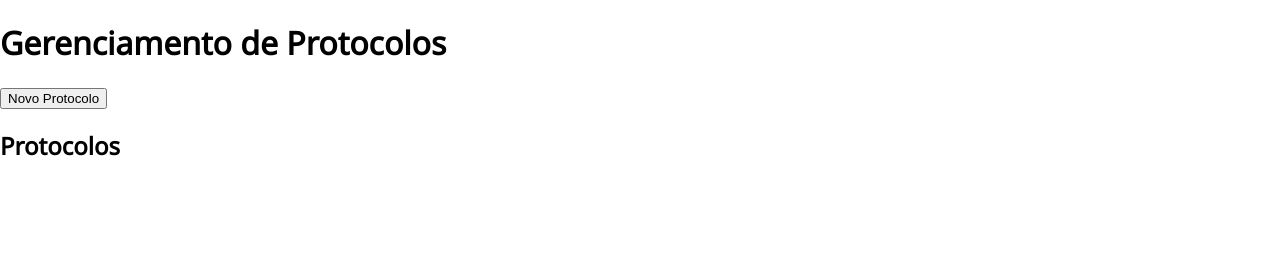
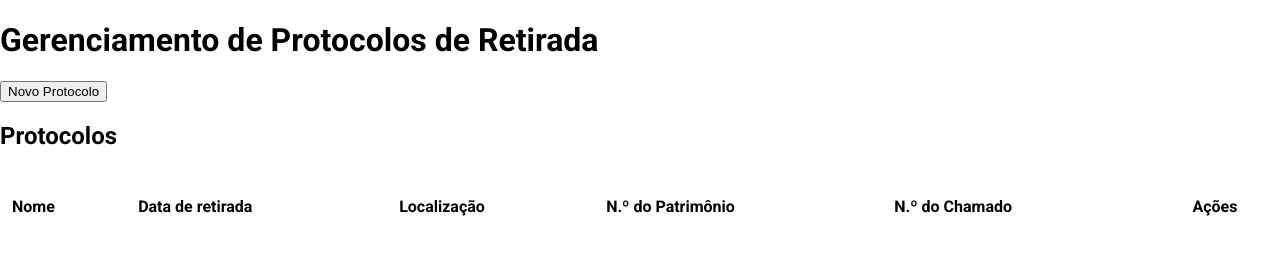
Before and after one commit to werbtoncarvalho98/protocolos, a website: page index.html in a window 1280 px wide. Drawn offline with Linux system fonts and the light colour scheme.

Commit message:
Estilizando tabela de informações

```diff
--- a/index.html
+++ b/index.html
@@ -7,7 +7,7 @@
     <link rel="stylesheet" href="/style.css">
     <title>Document</title>
 <body>
-    <h1>Gerenciamento de Protocolos</h1>
+    <h1>Gerenciamento de Protocolos de Retirada</h1>
     <button onclick="openModal()">Novo Protocolo</button>
     <div id="modal" class="modal">
         <div class="modal-content">
@@ -16,13 +16,13 @@
             <form id="protocoloForm">
                 <label class="text" for="nome">Nome:</label>
                 <input class="field" type="text" id="nome" required>
-                <label class="text" for="data">Data:</label>
+                <label class="text" for="data">Data de Retirada:</label>
                 <input class="field" type="date" id="data" required>
                 <label class="text" for="localizacao">Localização:</label>
                 <input class="field" type="text" id="localizacao" required>
-                <label class="text" for="patrimonio">Número do Patrimônio:</label>
+                <label class="text" for="patrimonio">N.º do Patrimônio:</label>
                 <input class="field" type="text" id="patrimonio" required>
-                <label class="text" for="chamado">Número do Chamado:</label>
+                <label class="text" for="chamado">N.º do Chamado:</label>
                 <input class="field" type="text" id="chamado" required>
                 <label class="text" for="comprovante">Comprovante:</label>
                 <input type="file" id="comprovante" disabled>
@@ -31,9 +31,6 @@
             <button form="protocoloForm" class="adicionar" type="submit">Criar Protocolo</button>
         </div>
     </div>
-
-    <h2>Protocolos</h2>
-    <div id="protocolosList"></div>
 
     <div id="edit-modal" class="edit-modal">
         <div class="edit-modal-content">
@@ -47,9 +44,9 @@
                     <input class="field" type="date" id="editData" required>
                     <label class="text" for="editLocalizacao">Localização:</label>
                     <input class="field" type="text" id="editLocalizacao" required>
-                    <label class="text" for="editPatrimonio">Número do Patrimônio:</label>
+                    <label class="text" for="editPatrimonio">N.º do Patrimônio:</label>
                     <input class="field" type="text" id="editPatrimonio" required>
-                    <label class="text" for="chamado">Número do Chamado:</label>
+                    <label class="text" for="chamado">N.º do Chamado:</label>
                     <input class="field" type="text" id="chamado" required disabled>
                     <label class="text" for="comprovante">Comprovante:</label>
                     <input type="file" id="comprovante" disabled>
@@ -61,6 +58,21 @@
         </div>
     </div>
 
+    <h2>Protocolos</h2>
+    <table class="table">
+        <thead>
+            <tr>
+                <th>Nome</th>
+                <th>Data de retirada</th>
+                <th>Localização</th>
+                <th>N.º do Patrimônio</th>
+                <th>N.º do Chamado</th>
+                <th>Ações</th>
+            </tr>
+        </thead>
+        <tbody id="protocolosList"></tbody>
+    </table>
+
     <script src="script.js"></script>
 </body>
 </html>
--- a/script.js
+++ b/script.js
@@ -45,15 +45,15 @@ document.addEventListener('DOMContentLoaded', () => {
                     protocolosList.innerHTML = '';
 
                     data.forEach(protocolo => {
-                        const protocoloItem = document.createElement('div');
+                        const protocoloItem = document.createElement('tr');
                         protocoloItem.innerHTML = `
-                  <strong>Nome:</strong> ${protocolo.nome}<br>
-                  <strong>Data:</strong> ${protocolo.data}<br>
-                  <strong>Localização:</strong> ${protocolo.localizacao}<br>
-                  <strong>Número do Patrimônio:</strong> ${protocolo.patrimonio}<br>
-                  <strong>Número do Chamado:</strong> ${protocolo.chamado}<br>
-                  <button class="editButton" onclick="openEditModal()" data-chamado="${protocolo.chamado}">Editar</button>
-                  <button class="deleteButton" data-chamado="${protocolo.chamado}">Excluir</button>
+                  <td>${protocolo.nome}</td>
+                  <td>${protocolo.data}</td>
+                  <td>${protocolo.localizacao}</td>
+                  <td>${protocolo.patrimonio}</td>
+                  <td>${protocolo.chamado}</td>
+                  <td><button class="editButton" onclick="openEditModal()" data-chamado="${protocolo.chamado}">Editar</button></td>
+                  <td><button class="deleteButton" data-chamado="${protocolo.chamado}">Excluir</button></td>
                 `;
                         protocolosList.appendChild(protocoloItem);
                     });
--- a/style.css
+++ b/style.css
@@ -1,10 +1,10 @@
-@import url('https://fonts.googleapis.com/css2?family=Noto+Sans&display=swap');
+@import url("https://fonts.googleapis.com/css?family=Roboto:300,400,500,700&display=swap");
 
 body {
     box-sizing: border-box;
     margin: 0;
     padding: 0;
-    font-family: 'Noto Sans', sans-serif;
+    font-family: "Roboto", sans-serif;
 }
 
 .modal,
@@ -59,6 +59,53 @@ body {
     border-radius: 5px;
 }
 
+.table {
+    border-spacing: 0 15px;
+    border-collapse: separate;
+    width: 100%;
+    max-width: 100%;
+}
+
+.table thead tr th,
+.table thead tr td,
+.table tbody tr th,
+.table tbody tr td {
+	vertical-align: middle;
+	border: none;
+}
+.table thead tr th:nth-last-child(1),
+.table thead tr td:nth-last-child(1),
+.table tbody tr th:nth-last-child(1),
+.table tbody tr td:nth-last-child(1) {
+	text-align: center;
+}
+
+.table tbody tr {
+	box-shadow: 0 2px 10px rgba(0, 0, 0, 0.1);
+	border-radius: 5px;
+}
+
+.table tbody tr td {
+	background: #fff;
+}
+
+.table tbody tr td:nth-child(1) {
+	border-radius: 5px 0 0 5px;
+}
+
+.table tbody tr td:nth-last-child(1) {
+	border-radius: 0 5px 5px 0;
+}
+
+.table td,
+.table th {
+    padding: 0.75rem;
+}
+
+.table thead th {
+    text-align: left;
+}
+
 input[type="file"]::file-selector-button,
 .adicionar,
 .editar {
```
Also changed, not shown: 1 other file.
